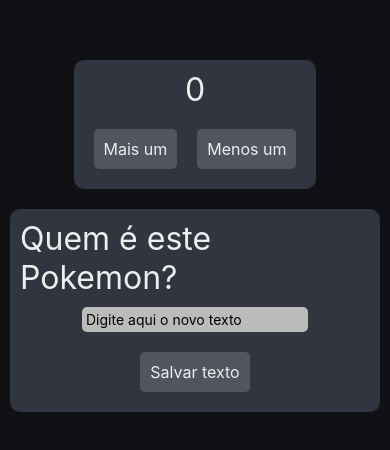
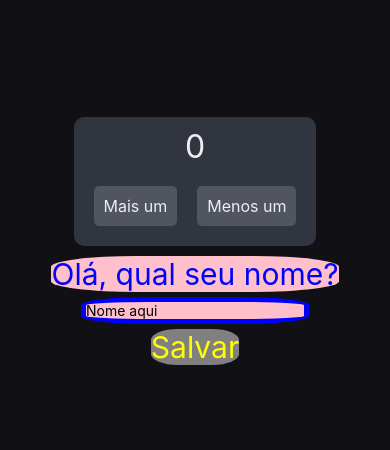
Before and after one commit to VicCAlq/3d-mobile-02-estado, a React Native app: screen / in a window 390 px wide. Shown: the part 186-636 px from the top of the page. Built offline with nearby package versions, Linux system fonts and the light colour scheme.

Commit message:
atividadeComJoãoPH

```diff
--- a/src/App.jsx
+++ b/src/App.jsx
@@ -2,12 +2,13 @@
 import { StyleSheet, View } from 'react-native';
 import Placar from './components/Placar';
 import InputTexto from './components/InputTexto';
+import AtvCumprimenta from './components/AtvCumprimenta';
 
 export default function App() {
   return (
     <View style={styles.container}>
       <Placar/>
-      <InputTexto/>
+      <AtvCumprimenta/>
       <StatusBar style="auto" />
     </View>
   );
--- a/src/components/AtvCumprimenta.jsx
+++ b/src/components/AtvCumprimenta.jsx
@@ -19,3 +19,65 @@
 | É um prazer lhe conhecer...   |
 |_______________________________|
 */
+
+
+
+import {View, Text, Pressable, TextInput ,StyleSheet} from 'react-native';
+import { useState } from 'react';
+
+const estilo = StyleSheet.create({
+    view: {
+        alignItems: "center",
+        justifyContent: "center",
+    },
+    texto: {
+        color: 'blue',
+        fontSize: '30px',
+        backgroundColor: 'pink',
+        borderRadius: '30%',
+    },
+    input: {
+        backgroundColor: 'pink',
+        margin: '5px',
+        border: '5px solid blue',
+        borderRadius: '30%'
+    },
+    press: {
+
+    },
+    textoPress: {
+        color: 'yellow',
+        fontSize: '30px',
+        backgroundColor: 'grey',
+        borderRadius: '30%',
+    },
+    textoResposta: {
+
+    }
+
+    })
+
+export default function AtvCumprimenta(){
+    const [textoInserido, setTextoInserido] = useState("")
+    const [texto, setTexto] = useState("Olá, qual seu nome?")
+
+    return(
+        <View style = {estilo.view}>
+            <Text style = {estilo.texto}>
+                {texto}
+            </Text>
+            <TextInput
+                style = {estilo.input}
+                value = {textoInserido}
+                onChangeText = {setTextoInserido}
+                placeholder = "Nome aqui"
+            />
+            <Pressable style = {estilo.press} onPress = {() => setTexto(textoInserido)}>
+                <Text style = {estilo.textoPress}>Salvar</Text>
+            </Pressable>
+            <Text style = {estilo.textoResposta}>
+                {setTexto}
+            </Text>
+        </View>
+    )
+}
```
Also changed, not shown: 1 other file (tests, documents, lock files or other folders).
